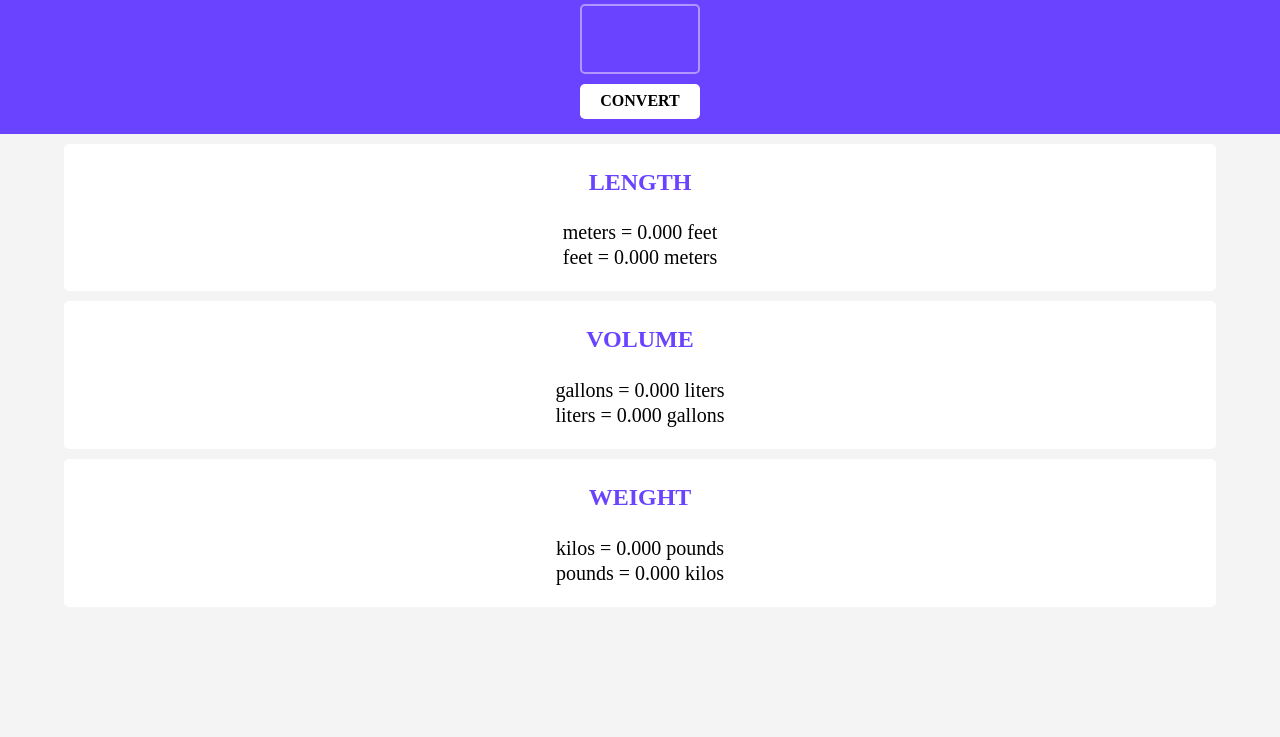
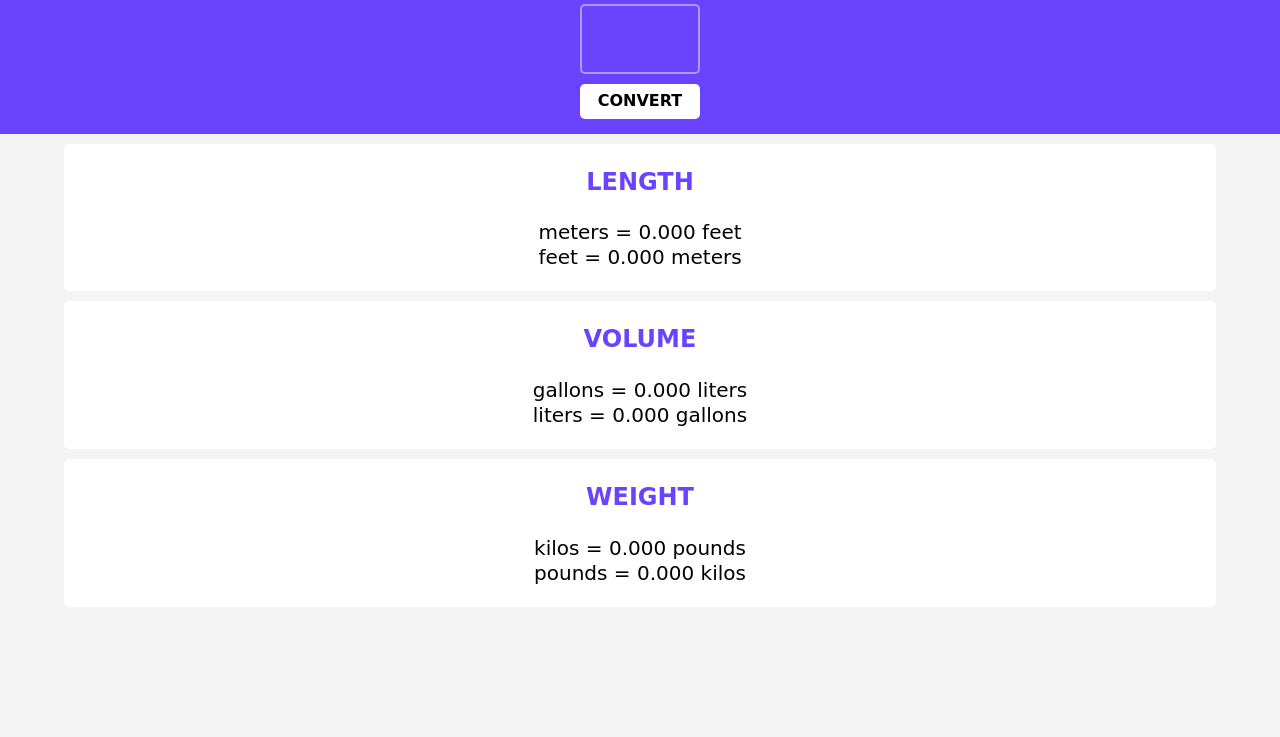
Before and after one commit to SenorDjent/Unit-Converter, a plain HTML site: page index.html in a window 1280 px wide. Shown: the part 63-800 px from the top of the page. Drawn offline with nearby package versions, Linux system fonts and the light colour scheme.

Commit message:
Update index.css

```diff
--- a/index.css
+++ b/index.css
@@ -1,7 +1,7 @@
 body {
     margin: 0;
     background: #F4F4F4;
-    font-family: 'Pacifico';
+    font-family: 'Pacifico', cursive;
 }
 
 header {
```
